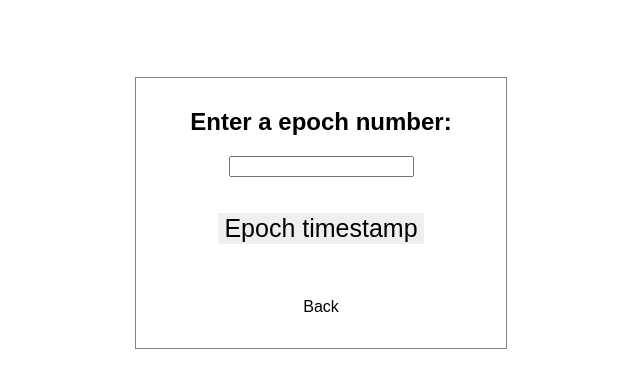
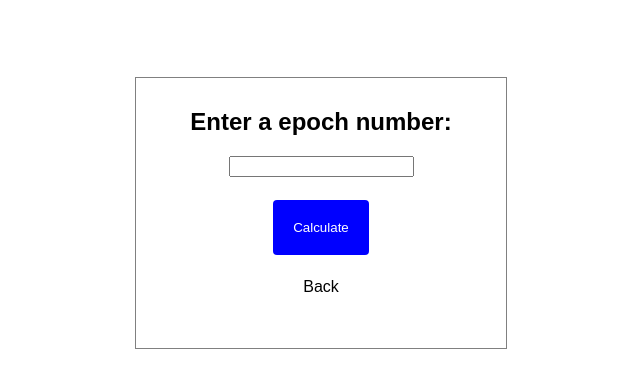
Before and after one commit to DILIP-RAMGOPAL/Simple-Python-Website, a Django app: page /epoch in a window 1280 px wide. Shown: the part 195-583 px from the top of the page, without its empty margins (319-959 px from the left). Run offline with Django 3.2, Linux system fonts and the light colour scheme.

Commit message:
made button changes and fixed epoch converter

```diff
--- a/website/assets/css/index3.css
+++ b/website/assets/css/index4.css
@@ -62,3 +62,40 @@ td {
 .dropdown:hover .dropdown-content {
     display: block;
 }
+
+button {
+  border-radius: 4px;
+  background-color: blue;
+  border: none;
+  color: #FFFFFF;
+  text-align: center;
+  padding: 20px;
+  transition: all 0.5s;
+  cursor: pointer;
+  margin: 5px;
+}
+
+button span {
+  cursor: pointer;
+  display: inline-block;
+  position: relative;
+  transition: 0.5s;
+}
+
+button span:after {
+  content: '\00bb';
+  position: absolute;
+  opacity: 0;
+  top: 0;
+  right: -20px;
+  transition: 0.5s;
+}
+
+button:hover span {
+  padding-right: 25px;
+}
+
+button:hover span:after {
+  opacity: 1;
+  right: 0;
+}
--- a/website/main/views.py
+++ b/website/main/views.py
@@ -116,7 +116,10 @@ def cidr(request):
 def epoch(request):
     if request.method == 'POST':
         epoch = request.POST.get("epoch")
-        time = datetime.datetime.fromtimestamp(float(epoch))
+        try:
+            time = datetime.datetime.fromtimestamp(float(epoch))
+        except ValueError:
+            return render(request, "epoch.html", {"msg": "value error"})
         time_utc = time.astimezone(pytz.utc).strftime("%Y-%m-%d  %H:%M:%S")
         ctxt = {"time": time.strftime("%Y-%m-%d  %H:%M:%S"), "time_utc": time_utc}
         return render(request, "epoch.html", ctxt)
--- a/website/template/cidr.html
+++ b/website/template/cidr.html
@@ -9,10 +9,10 @@
 		{% csrf_token %}
 		<div class="input-container">
 		    <h2>Enter a Cidr range:</h2>
-		    <input type="text" name="cidr" required><br><br><br>
+		    <input type="text" name="cidr" required><br><br>
 		</div>
-		<input class="btn" type="submit" name="submit" value="Cidr details" style="border: none; font-size:25px"><br><br><br><br>
-	    </form>
+		<button type="submit"><span>Calculate </span></button>
+	    </form><br>
 	    <a style="color: black; text-decoration: none;" href="/">Back</a>
 	</div>
 	{% else %}
--- a/website/template/epoch.html
+++ b/website/template/epoch.html
@@ -11,10 +11,10 @@
 		{% csrf_token %}
 		<div class="input-container">
 		    <h2>Enter a epoch number:</h2>
-		    <input type="text" name="epoch" required><br><br><br>
+		    <input type="text" name="epoch" required><br><br>
 		</div>
-		<input class="btn" type="submit" name="submit" value="Epoch timestamp" style="border: none; font-size:25px"><br><br><br><br>
-	    </form>
+		<button type="submit"><span>Calculate </span></button>
+	    </form><br>
 	    <a style="color: black; text-decoration: none;" href="/">Back</a>
 	</div>
 	{% else %}
--- a/website/template/index.html
+++ b/website/template/index.html
@@ -2,8 +2,7 @@
 {% load static %}
 <html>
     <meta name="viewport" content="width=device-width, initial-scale=1">
-    <link rel="stylesheet" href="https://cdnjs.cloudflare.com/ajax/libs/font-awesome/4.7.0/css/font-awesome.min.css">
-    <link rel="stylesheet" type="text/css" href={% static "css/index3.css" %}>
+    <link rel="stylesheet" type="text/css" href={% static "css/index4.css" %}>
     <head>
 	<title>AllInOneConvertor</title>
 	<meta charset="utf-8">
@@ -97,21 +96,21 @@
 		<tr>
 		    <th>
 			<a onmouseover="timezone_converter('blue')" onmouseout="timezone_converter('black')" href="timezone">
-			    <img src={% static "images/time.jpg" %}></img>
+			    <img src={% static "images/time.png" %} width="200x" height="200"></img>
 			</a>
 		    </th>
 		    <th rowspan=2>
 		    </th>
 		    <th>
 			<a onmouseover="cidr_calculator('blue')" onmouseout="cidr_calculator('black')" href="cidr">
-			    <img src={% static "images/cidr.jpg" %}></img>
+			    <img src={% static "images/cidr.png" %} width="200" height="200" ></img>
 			</a>
 		    </th>
 		    <th rowspan=2>
 		    </th>
 		    <th>
 			<a onmouseover="epoch_converter('blue')" onmouseout="epoch_converter('black')" href="epoch">
-			    <img src={% static "images/epoch.jpg" %}></img>
+			    <img src={% static "images/epoch.png" %} width="200" height="200"></img>
 			</a>
 		    </th>
 
--- a/website/template/timezone.html
+++ b/website/template/timezone.html
@@ -34,8 +34,8 @@
 		    <option value={{i}}>{{i}}</option>
 		    {% endfor %}
 		</select> <br><br><br>
-	    <input class="btn" type="submit" name="submit" value="Convert time" style="border: none; font-size:25px">
-	    </form><br><br>
+		<button type="submit"><span>Calculate </span></button>
+	    </form><br>
 	    <a style="color: black; text-decoration: none;" href="/">Back</a>
 	</div>
 	{% endif %}
```
Also changed, not shown: website/assets/images/cidr.jpg (deleted), website/assets/images/cidr.png (added), website/assets/images/epoch.jpg (deleted), website/assets/images/epoch.png (added), website/assets/images/time.jpg (deleted), website/assets/images/time.png (added). Lines whose indentation alone changed are shown as unchanged.
